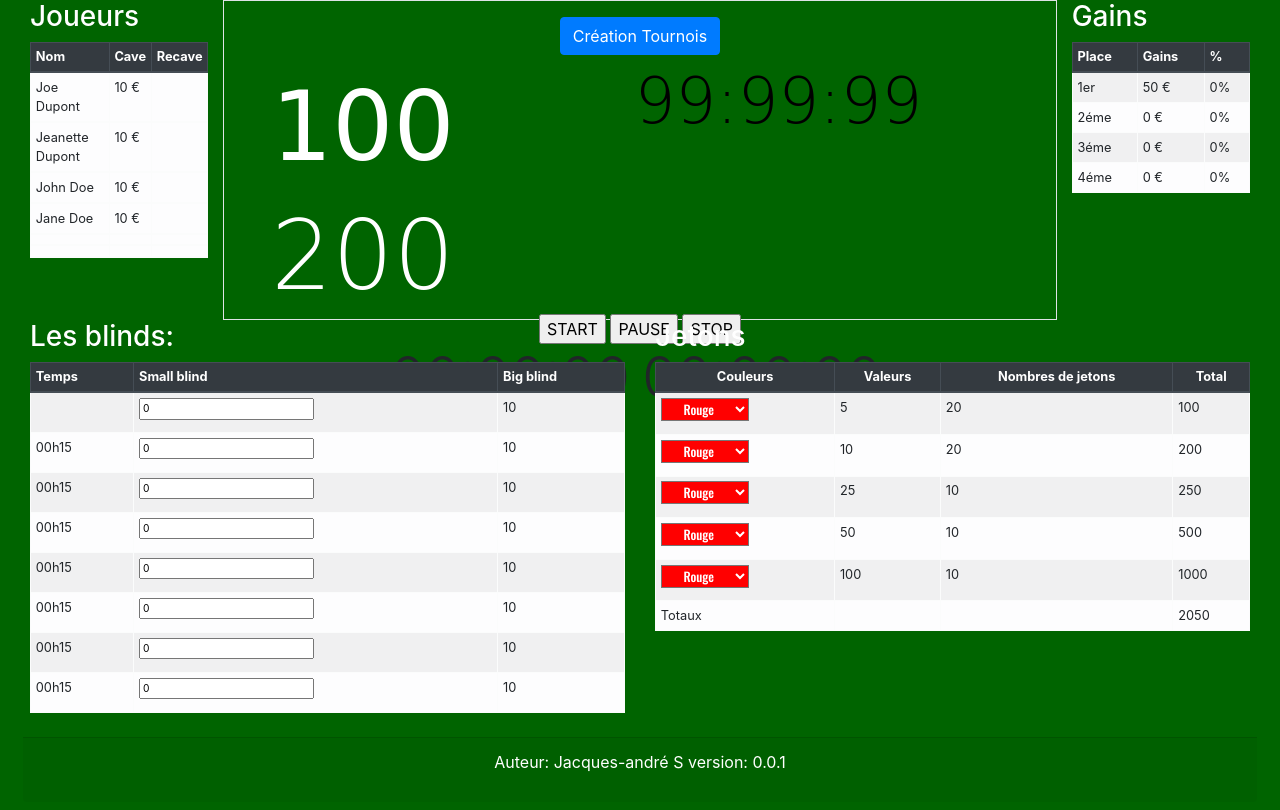
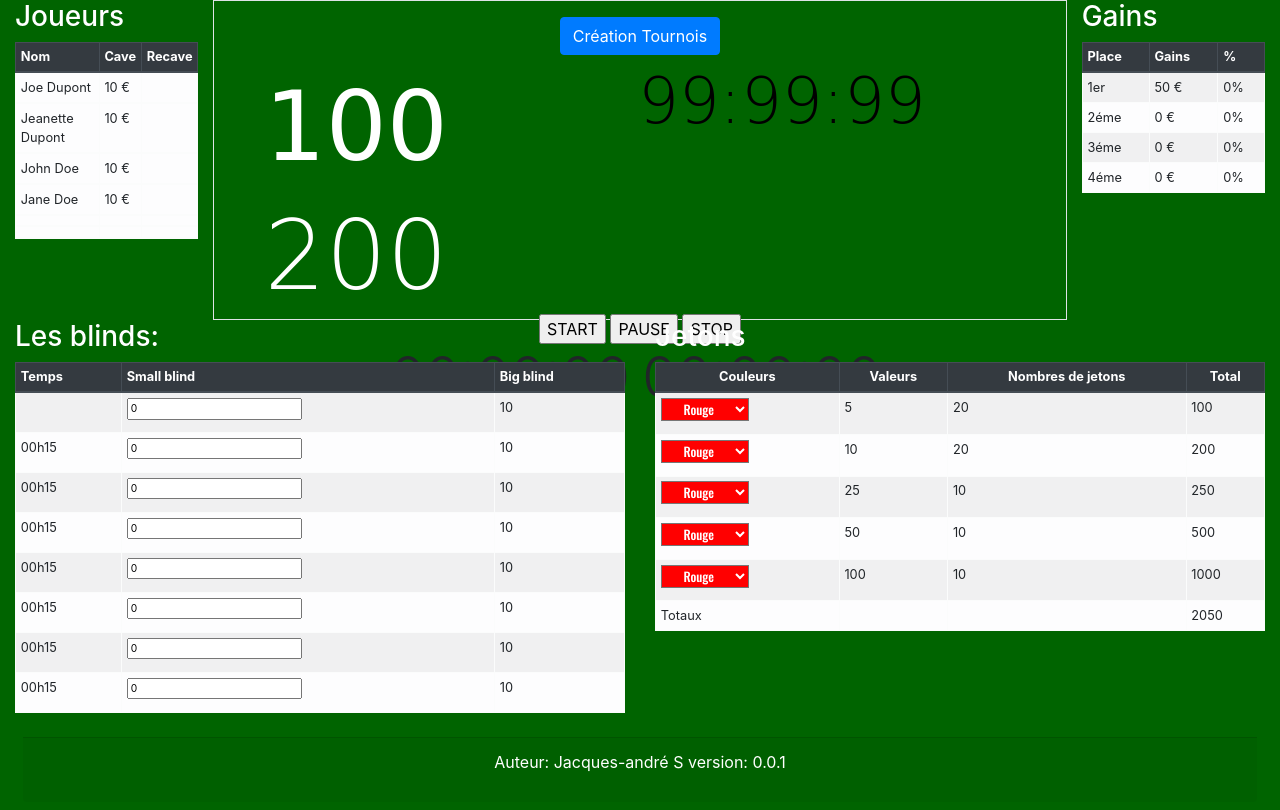
Before and after one commit to sidnou/PockerManager, a Django app: page / in a window 1280 px wide. Shown: the part 56-866 px from the top of the page. Run offline with Django 3.2, Linux system fonts and the light colour scheme; some libraries are stand-ins or nearby versions; some web fonts are replaced.

Commit message:
Design Web mise en page complet

```diff
--- a/appweb/templates/appweb/base.html
+++ b/appweb/templates/appweb/base.html
@@ -28,8 +28,8 @@
 
     {% endblock header %}
 </header>
-{# CONTENT BODY #}
-<div class="container-fluid">
+<!-- Content -->
+<div class="main">
     {% block content %}
 
     {% endblock content %}
--- a/appweb/templates/appweb/index.html
+++ b/appweb/templates/appweb/index.html
@@ -41,7 +41,7 @@
     </div>
     <div class="row">
         {# Tableau de joueaur #}
-        <div class=" col-xl-2 col-md-12 small">
+        <div class=" col-lg-2 small">
             <H3>Joueurs</H3>
             <table class="table table-sm table-striped table-light table-bordered">
                 <thead class="thead-dark">
@@ -90,11 +90,8 @@
         <div class="col border " id="TempsManager">
             <form action="{% url 'home' %}" class="mt-3 ">
                 <div class="text-center">
-                    <button type="button" class="btn btn-primary" data-toggle="modal" data-target="#MonModal">
-                        Création Tournois
-                    </button>
+                    <input type="button" class="btn btn-primary" data-toggle="modal" data-target="#MonModal" value="Création Tournois">
                 </div>
-
 
                 <div class="row">
                     <div class="col-4 text-center" id="smallBlindsNow" >100</div>
@@ -119,7 +116,7 @@
         </div>
 
         {# Tableau Gains #}
-        <div class="col-xl-2 col-md-12 small">
+        <div class="col-lg-2 small">
             <H3>Gains</H3>
             <table class="table table-sm table-striped table-light table-bordered">
                 <thead class="thead-dark">
```
